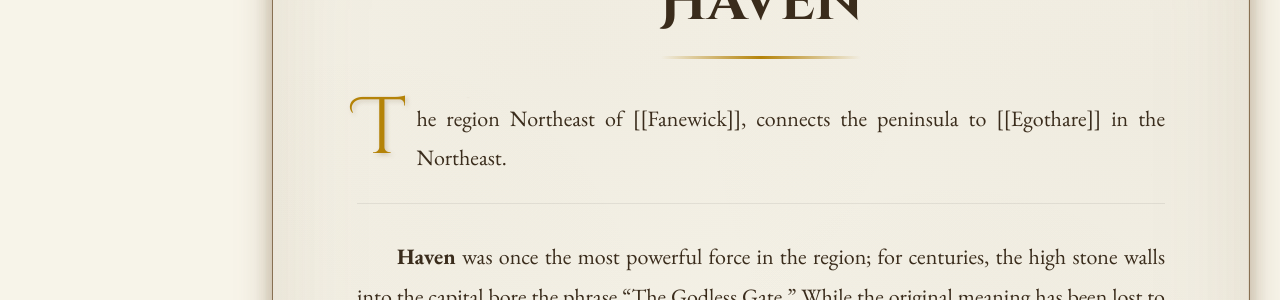
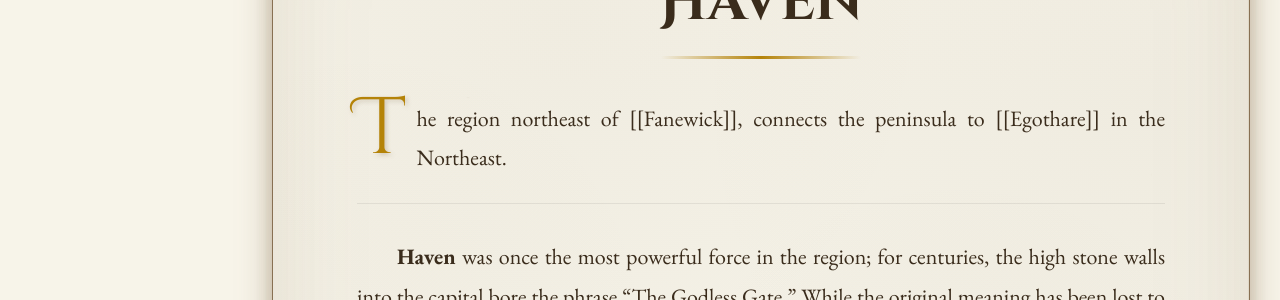
Before and after one commit to saurbre8/Egothare, an MkDocs documentation site: the page built from docs/Haven/Haven.md, in a window 1280 px wide. Shown: the part 357-657 px from the top of the page. Built offline with MkDocs 1.6.1 and Material for MkDocs 9.7.7, drawn with Linux system fonts in a browser that asks for light colours.

Commit message:
Capitalization fix

```diff
--- a/docs/Haven/Haven.md
+++ b/docs/Haven/Haven.md
@@ -1,5 +1,5 @@
 
-The region Northeast of [[Fanewick]], connects the peninsula to [[Egothare]] in the Northeast.
+The region northeast of [[Fanewick]], connects the peninsula to [[Egothare]] in the Northeast.
 
 ----
 
```
Also changed, not shown: 1 other file.
